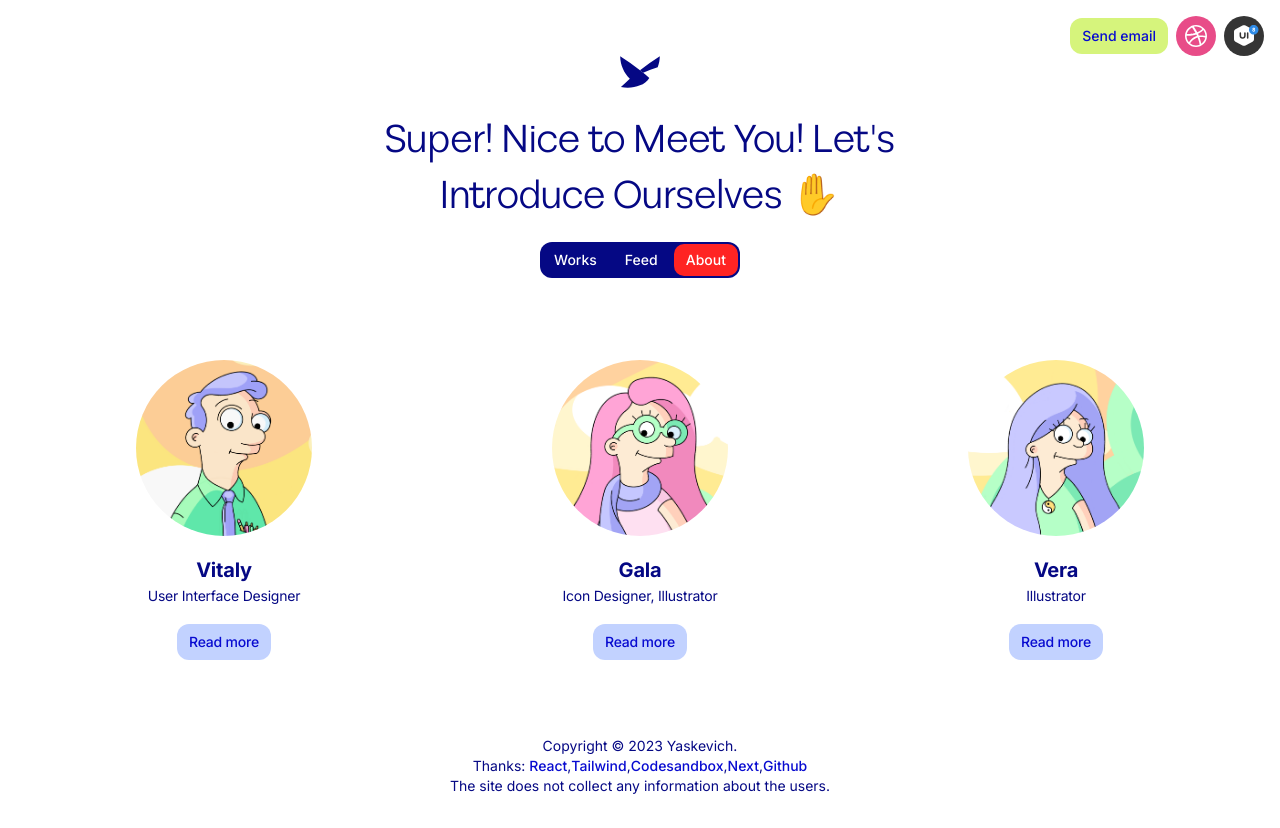
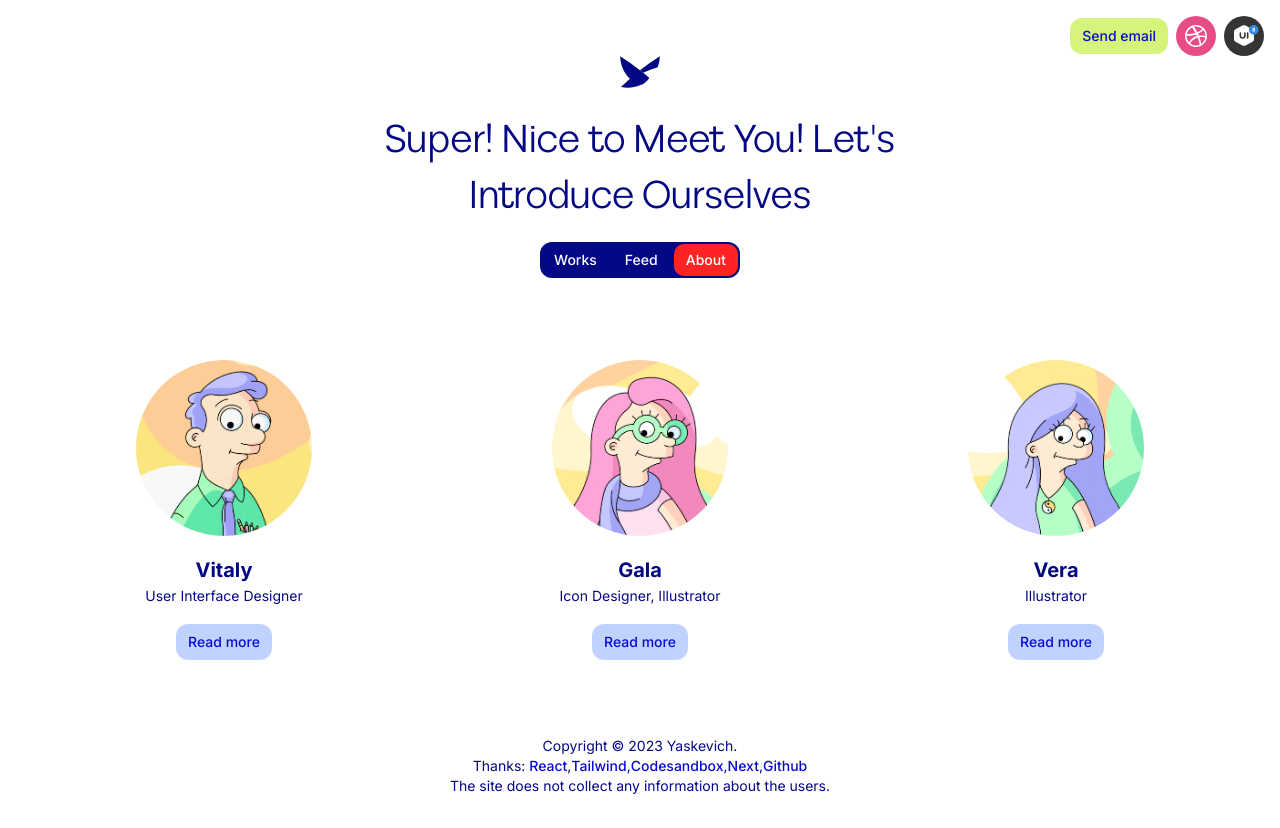
Before and after one commit to vito57/yasktailwind2, a Next.js app: page /about in a window 1280 px wide. Built offline with nearby package versions, Linux system fonts and the light colour scheme.

Commit message:
remove emoji

```diff
--- a/app/(about)/[slug]/page.tsx
+++ b/app/(about)/[slug]/page.tsx
@@ -36,7 +36,7 @@ export default function Page({ params }: { params: { slug: string } }) {
             height={80}
             alt={user.name}
           />
-          <h2 className="text-3xl font-bold">{user.name}</h2>
+          <h1 className="text-3xl font-bold">{user.name}</h1>
           <Link href={`mailto:${user.email}`} className="ylink text-base">
             {user.email}
           </Link>
--- a/app/(index)/about/page.tsx
+++ b/app/(index)/about/page.tsx
@@ -23,7 +23,7 @@ export default function About() {
               />
               <figcaption className=" transition py-0.5 justify-center text-yask">
                 <p className="font-bold text-xl">{i.name}</p>
-                <p className="mb-4 text-sm">{i.occupation}</p>
+                <p className="mb-4  text-sm">{i.occupation}</p>
                 <Button path={i.path} className="ybutton secondary">
                   {" "}
                   Read more{" "}
--- a/app/main.json
+++ b/app/main.json
@@ -1,17 +1,17 @@
 [
   {
     "name": "Works",
-    "title": "Hi!👋  We Do Web & App Design, Icons Sets and Code",
+    "title": "Hi! We Do Web & App Design, Icons Sets and Code",
     "href": "/"
   },
   {
     "name": "Feed",
-    "title": "We are Happy 🎉 to Share Design Ideas and Freebies",
+    "title": "We are Happy to Share Design Ideas and Freebies",
     "href": "/feed"
   },
   {
     "name": "About",
-    "title": "Super! Nice to Meet You! Let's Introduce Ourselves ✋",
+    "title": "Super! Nice to Meet You! Let's Introduce Ourselves",
     "href": "/about"
   }
 ]
--- a/tailwind.config.js
+++ b/tailwind.config.js
@@ -18,7 +18,7 @@ module.exports = {
         "1rem",
         {
           lineHeight: "1.5rem" , //24
-          letterSpacing: "-0.011em",
+          //letterSpacing: "-0.011em",
         },
       ],
       xl: [
```
